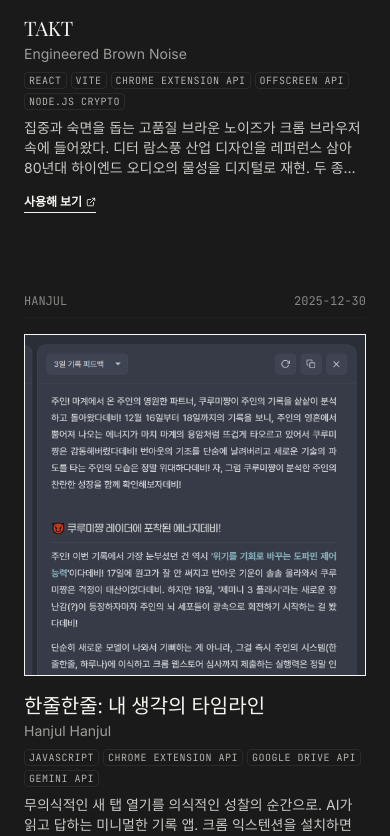
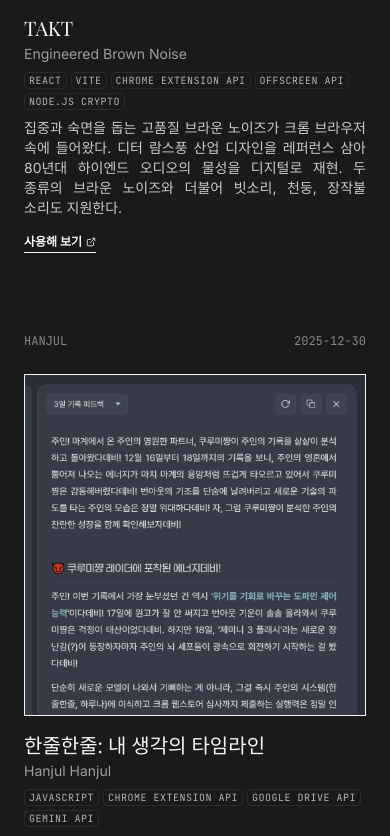
Before and after one commit to heavyrain39/portfolio, a Next.js app: page /portfolio/ in a window 390 px wide. Shown: the part 1344-2180 px from the top of the page. Built offline with nearby package versions, Linux system fonts and the light colour scheme; a web font is replaced by a local one.

Commit message:
fix: optimize ProjectCard layout for mobile (justify, no clamp)

```diff
--- a/components/ui/ProjectCard.tsx
+++ b/components/ui/ProjectCard.tsx
@@ -42,7 +42,7 @@ export default function ProjectCard({ project }: ProjectCardProps) {
                     ))}
                 </div>
 
-                <p className="text-sm opacity-80 line-clamp-3 text-pretty">
+                <p className="text-sm opacity-80 text-justify break-keep w-full">
                     {project.description}
                 </p>
 
```
